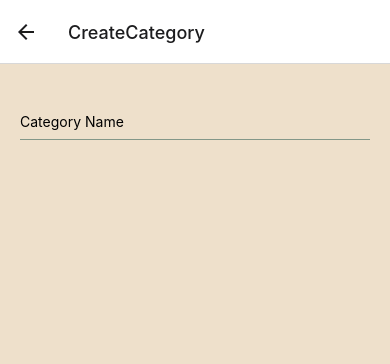
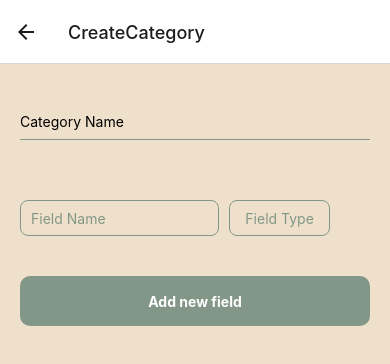
Before and after one commit to monireamini/webbee-hackathon-monireh, a React Native app: screen /CreateCategory in a window 390 px wide. Shown: the top 364 px of the page. Built offline with nearby package versions, Linux system fonts and the light colour scheme.

Commit message:
add field input

```diff
--- /dev/null
+++ b/src/data/field-types.ts
@@ -0,0 +1,3 @@
+const fieldTypes = ['TEXT', 'NUMBER', 'DATE', 'CHECKBOX'];
+
+export default fieldTypes;
--- /dev/null
+++ b/src/modules/create-category/components/category-fields.styles.js
@@ -0,0 +1,8 @@
+import {StyleSheet} from 'react-native';
+import {margins} from '../../../shared/styles/styles';
+
+export default StyleSheet.create({
+  container: {
+    marginLeft: margins.pageHorizontal,
+  },
+});
--- /dev/null
+++ b/src/modules/create-category/components/category-fields.tsx
@@ -0,0 +1,22 @@
+import React from 'react';
+import {View} from 'react-native';
+import CustomButton from '../../../shared/components/button/button';
+import styles from './category-fields.styles';
+import FieldInput from '../../../shared/components/field-input/field-input';
+import Separator from '../../../shared/components/form-item-separator/separator';
+
+const CategoryFields = () => {
+  return (
+    <View>
+      <FieldInput value={''} placeholder={'Field Name'} onChangeText={() => {}} />
+
+      <Separator />
+
+      <View style={styles.container}>
+        <CustomButton onPress={() => {}} label={'Add new field'} />
+      </View>
+    </View>
+  );
+};
+
+export default CategoryFields;
--- a/src/modules/create-category/components/create-category.screen.tsx
+++ b/src/modules/create-category/components/create-category.screen.tsx
@@ -1,15 +1,21 @@
 import React from 'react';
 import {ScrollView} from 'react-native';
-import {Formik} from 'formik';
+import {FieldArray, Formik} from 'formik';
 import Layout from '../../../shared/components/layout/layout';
 import CustomTextInput from '../../../shared/components/text-input/text-input';
 import styles from './create-category.screen.styles';
+import Separator from '../../../shared/components/form-item-separator/separator';
+import CategoryFields from './category-fields';
 
 const CreateCategoryScreen = () => {
   const initialValues = {title: '', fields: []}; // todo: get initial values from async storage or redux persist
 
   function handleAddCategory() {
-    //
+    // todo: add category to the redux store
+  }
+
+  function renderCategoryFields() {
+    return <CategoryFields />;
   }
 
   return (
@@ -29,7 +35,10 @@ const CreateCategoryScreen = () => {
                 onChangeText={setTitle}
               />
 
+              <Separator />
+
               {/* fields */}
+              <FieldArray name="fields" render={renderCategoryFields} />
             </ScrollView>
           );
         }}
--- /dev/null
+++ b/src/shared/components/field-input/field-input.styles.js
@@ -0,0 +1,69 @@
+import {StyleSheet} from 'react-native';
+import {center, colors, margins, textSize, textWeight} from '../../styles/styles';
+
+export default StyleSheet.create({
+  mainRow: {
+    flexDirection: 'row',
+    alignItems: 'flex-end',
+  },
+  container: {
+    flex: 4,
+    marginLeft: margins.pageHorizontal,
+  },
+  placeholder: {
+    height: 20,
+  },
+  placeholderText: {
+    color: colors.morningBlue,
+    ...textWeight.bold,
+  },
+  input: {
+    height: 36,
+    borderWidth: 1,
+    borderColor: colors.morningBlue,
+    borderRadius: 8,
+    paddingHorizontal: 10,
+  },
+
+  typeContainer: {
+    flex: 2,
+    height: 36,
+    borderWidth: 1,
+    borderColor: colors.morningBlue,
+    borderRadius: 8,
+    ...center,
+    marginLeft: margins.pageHorizontal / 2,
+  },
+  typeText: {
+    color: colors.morningBlue,
+  },
+
+  removeButtonContainer: {
+    flex: 1,
+    marginLeft: margins.pageHorizontal / 2,
+  },
+
+  modalContainer: {
+    flex: 1,
+    ...center,
+    backgroundColor: colors.gunMetal.concat('99'),
+  },
+  modalContent: {
+    backgroundColor: colors.champagne,
+    paddingHorizontal: 3 * margins.pageHorizontal,
+    paddingVertical: margins.pageHorizontal,
+    borderRadius: 24,
+  },
+  modalTitle: {
+    marginVertical: 24,
+    ...textSize.smallSizeText,
+  },
+  typeButton: {
+    paddingVertical: 12,
+    paddingHorizontal: 12,
+    marginVertical: 4,
+    ...center,
+    backgroundColor: colors.beauBlue.concat('FF'),
+    borderRadius: 8,
+  },
+});
--- /dev/null
+++ b/src/shared/components/field-input/field-input.tsx
@@ -0,0 +1,74 @@
+import React, {useState} from 'react';
+import {TextInput, Text, View, Pressable, Modal} from 'react-native';
+import {inputPropTypes} from './field-input.types';
+import styles from './field-input.styles';
+import {colors} from '../../styles/styles';
+import fieldTypes from '../../../data/field-types';
+
+const FieldInput = (props: inputPropTypes) => {
+  const {value, placeholder, onChangeText, keyboardType = 'default'} = props;
+
+  const [modalVisible, setModalVisible] = useState(false);
+
+  function handleShowSelectTypeModal() {
+    setModalVisible(true);
+  }
+
+  return (
+    <>
+      <View style={styles.mainRow}>
+        {/* field name */}
+        <View style={styles.container}>
+          <View style={styles.placeholder}>
+            {!!value && (
+              <Text style={styles.placeholderText}>{placeholder}</Text>
+            )}
+          </View>
+          <TextInput
+            value={value}
+            placeholder={placeholder}
+            onChangeText={onChangeText}
+            keyboardType={keyboardType}
+            style={styles.input}
+            placeholderTextColor={colors.morningBlue}
+          />
+        </View>
+
+        {/* field type*/}
+        <Pressable
+          style={styles.typeContainer}
+          onPress={handleShowSelectTypeModal}>
+          <Text style={styles.typeText}>Field Type</Text>
+        </Pressable>
+
+        {/* remove button */}
+        <View style={styles.removeButtonContainer} />
+      </View>
+
+      {/* select type modal */}
+      <Modal visible={modalVisible} animationType={'slide'} transparent>
+        <View style={styles.modalContainer}>
+          <View style={styles.modalContent}>
+            <Text style={styles.modalTitle}>
+              Select one of the following data type:
+            </Text>
+            {fieldTypes.map((type: string) => {
+              function handleSelectType() {
+                setModalVisible(false);
+                // setFieldType(type);
+              }
+
+              return (
+                <Pressable style={styles.typeButton} onPress={handleSelectType}>
+                  <Text>{type}</Text>
+                </Pressable>
+              );
+            })}
+          </View>
+        </View>
+      </Modal>
+    </>
+  );
+};
+
+export default FieldInput;
--- /dev/null
+++ b/src/shared/components/form-item-separator/separator.styles.js
@@ -0,0 +1,7 @@
+import { StyleSheet } from 'react-native';
+
+export default StyleSheet.create({
+  container: {
+      paddingVertical: 20,
+  },
+});
--- /dev/null
+++ b/src/shared/components/form-item-separator/separator.tsx
@@ -0,0 +1,9 @@
+import React from 'react';
+import {View} from 'react-native';
+import separatorStyles from './separator.styles';
+
+const Separator = () => {
+  return <View style={separatorStyles.container} />;
+};
+
+export default Separator;
```
Also changed, not shown: src/shared/components/field-input/field-input.types.ts (added, +8 -0 lines).
